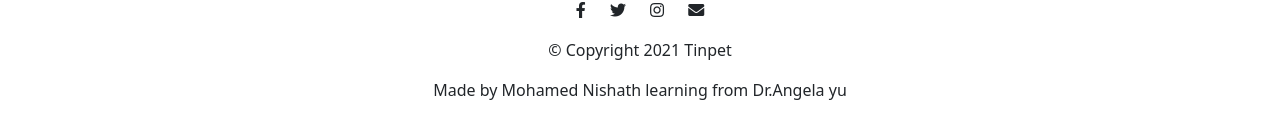
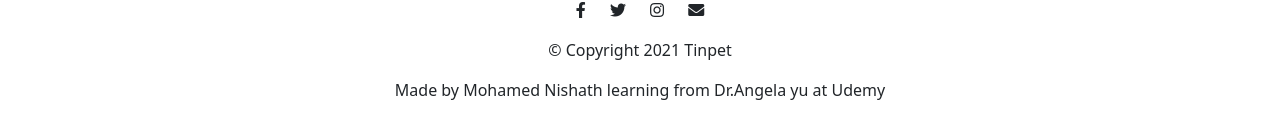
Before and after one commit to nich-nichy/Tinpet-start-master, a plain HTML site: page TinDog-Start-master/index.html in a window 1280 px wide. Shown: the part 3104-3242 px from the top of the page. Drawn offline with nearby package versions, Linux system fonts and the light colour scheme; files that its build step writes are made by us from their sources.

Commit message:
index.html

```diff
--- a/TinDog-Start-master/index.html
+++ b/TinDog-Start-master/index.html
@@ -208,7 +208,7 @@
     <i class ="social-icon fas fa-envelope"></i>
 
     <p>© Copyright 2021 Tinpet</p>
-      <p>Made by Mohamed Nishath learning from Dr.Angela yu</p>
+      <p>Made by Mohamed Nishath learning from Dr.Angela yu at Udemy</p>
 
   </footer>
 
```
